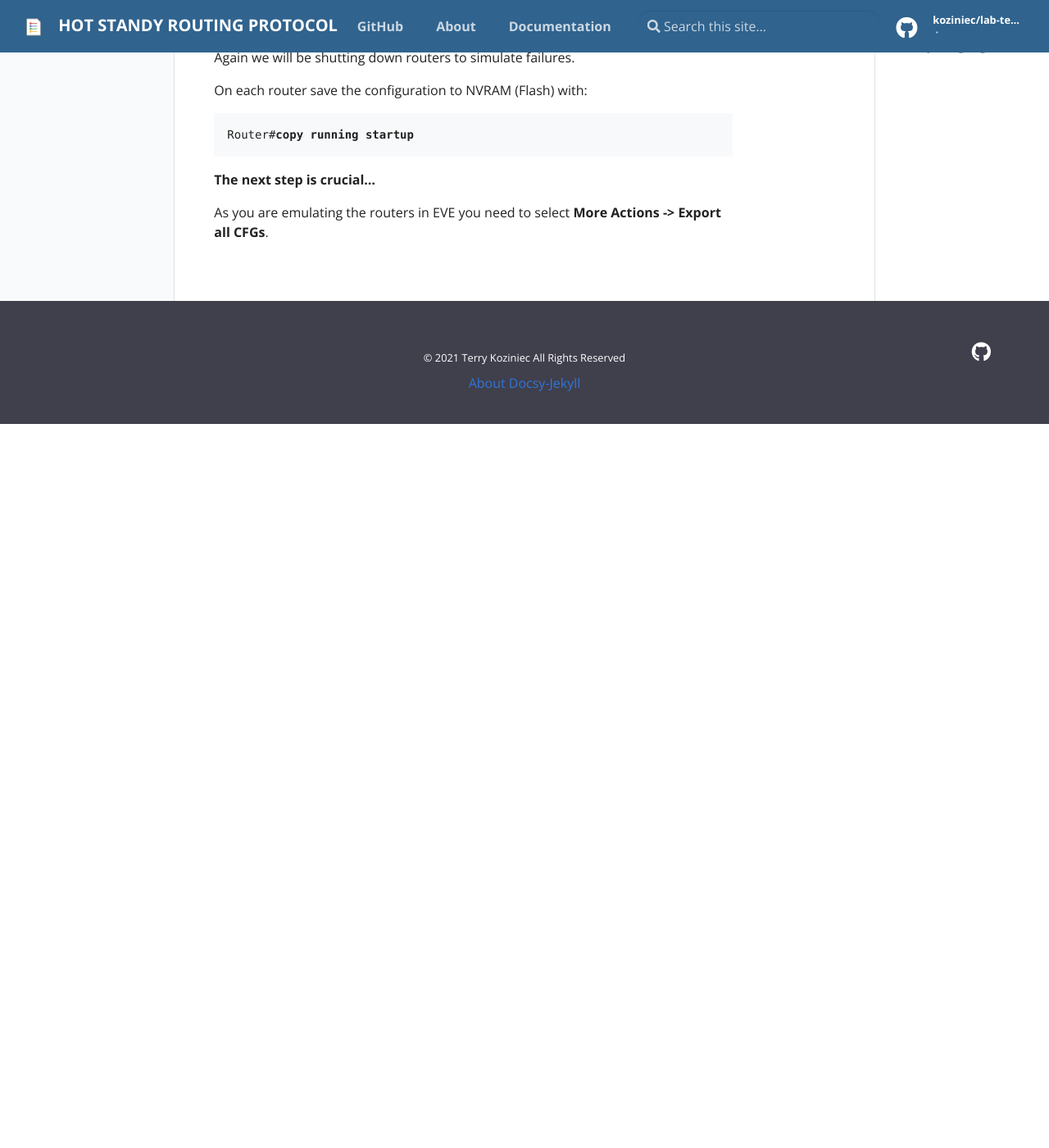
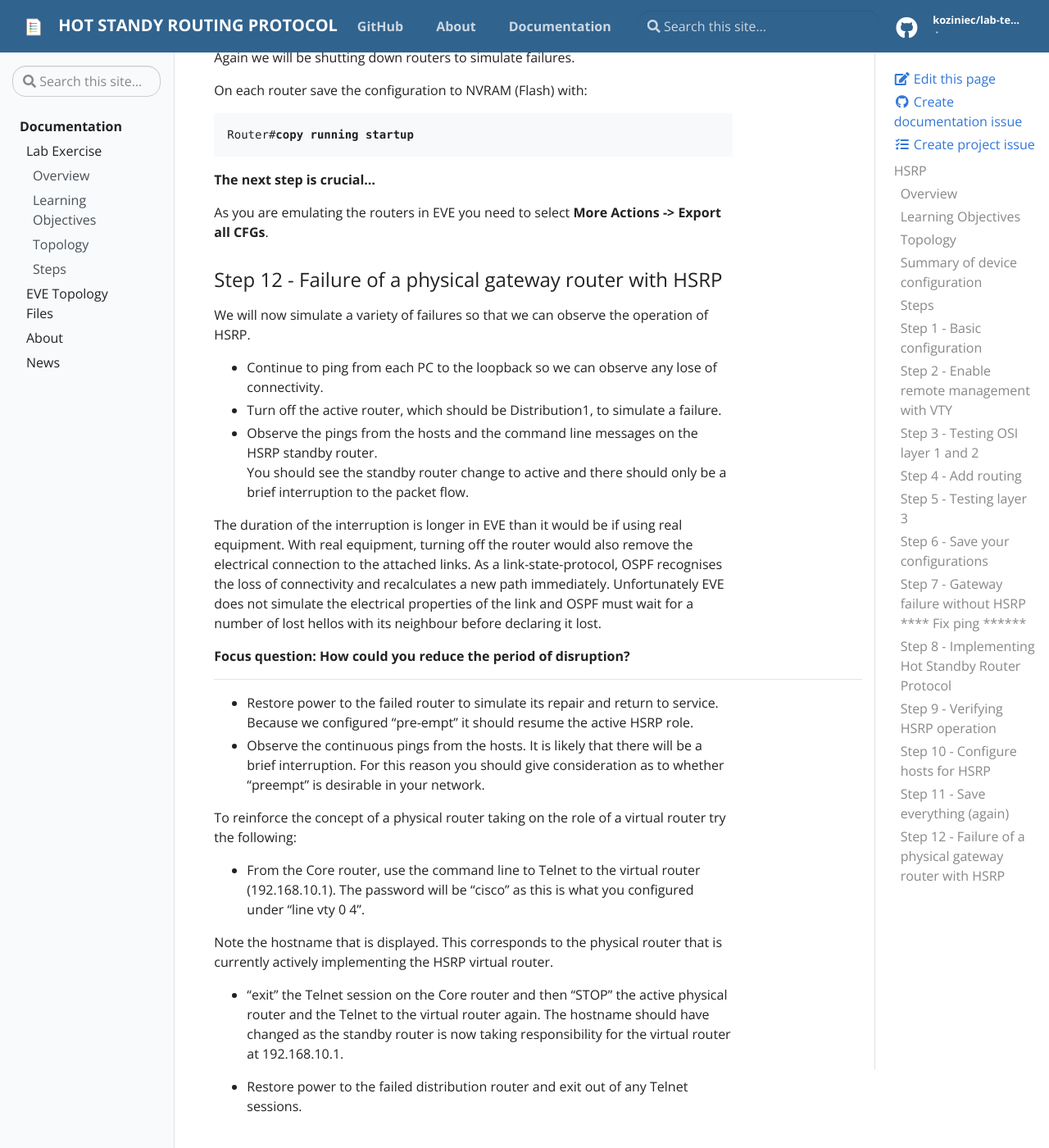
Before and after one commit to koziniec/HSRP, a Jekyll site: the page built from _docs/lab-exercise.md, in a window 1280 px wide and 1400 px high, scrolled down 6931 px. Shown: the whole window at 82% size. Built offline with Jekyll 4.4.1, drawn with Linux system fonts in a browser that asks for light colours; before the commit the page ends 7448 px from its top, so only the background shows below that.

Commit message:
Update lab-exercise.md

```diff
--- a/_docs/lab-exercise.md
+++ b/_docs/lab-exercise.md
@@ -216,3 +216,33 @@ Router#<b>copy running startup</b>
 <b>The next step is crucial...</b>
 
 As you are emulating the routers in EVE you need to select <b>More Actions -> Export all CFGs</b>.
+
+### Step 12 - Failure of a physical gateway router with HSRP
+We will now simulate a variety of failures so that we can observe the operation of HSRP.
+
+- Continue to ping from each PC to the loopback so we can observe any lose of connectivity.
+- Turn off the active router, which should be Distribution1, to simulate a failure.
+- Observe the pings from the hosts and the command line messages on the HSRP standby router.<br>
+You should see the standby router change to active and there should only be a brief interruption to the packet flow.
+
+The duration of the interruption is longer in EVE than it would be if using real equipment. With real equipment, turning off the router would also remove the electrical connection to the attached links. As a link-state-protocol, OSPF recognises the loss of connectivity and recalculates a new path immediately. Unfortunately EVE does not simulate the electrical properties of the link and OSPF must wait for a number of lost hellos with its neighbour before declaring it lost.
+
+<b>Focus question: How could you reduce the period of disruption?</b>
+
+
+___
+
+- Restore power to the failed router to simulate its repair and return to service.<br>
+Because we configured "pre-empt" it should resume the active HSRP role.
+- Observe the continuous pings from the hosts. It is likely that there will be a brief interruption. For this reason you should give consideration as to whether "preempt" is desirable in your network.
+
+To reinforce the concept of a physical router taking on the role of a virtual router try the following:
+
+- From the Core router, use the command line to Telnet to the virtual router (192.168.10.1). The password will be "cisco" as this is what you configured under "line vty 0 4".
+
+Note the hostname that is displayed. This corresponds to the physical router that is currently actively implementing the HSRP virtual router.
+
+- "exit" the Telnet session on the Core router and then "STOP" the active physical router and the Telnet to the virtual router again.
+The hostname should have changed as the standby router is now taking responsibility for the virtual router at 192.168.10.1.
+
+- Restore power to the failed distribution router and exit out of any Telnet sessions.
```
